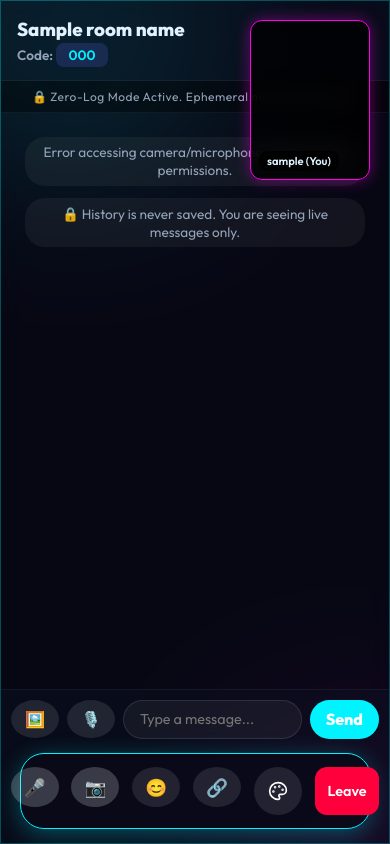
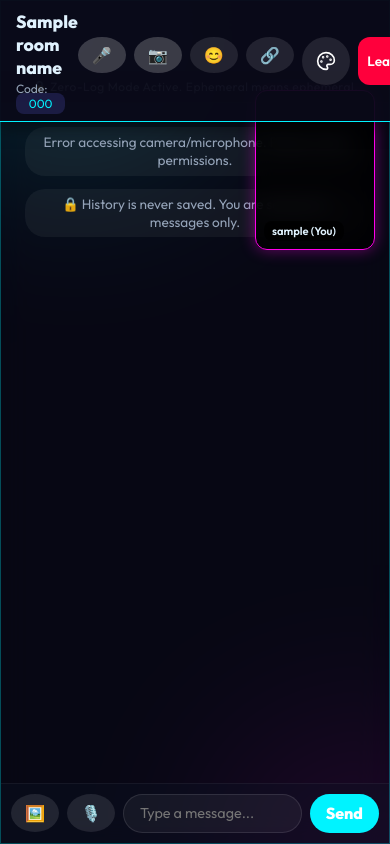
Before and after one commit to ArnavPundir22/BaatCheet, a Flask app: template templates/room.html in a window 390 px wide. Run offline with Flask 3, Linux system fonts and the light colour scheme; the template is opened without the code that fills it: most values are stand-ins (such as "Sample title", 1, 10 or a date in 2020); some libraries are stand-ins or nearby versions.

Commit message:
REPLY UI FIX

```diff
--- a/static/css/style.css
+++ b/static/css/style.css
@@ -892,33 +1039,21 @@ input[type="text"]:focus {
     }
 
     .chat-header {
-        flex-direction: column;
-        align-items: flex-start;
-        padding: 1rem;
+        display: none; /* Replaced by room-header at the top */
     }
 
-    .mobile-room-code {
-        display: block;
-        font-size: 0.85rem;
-        font-weight: 600;
-        color: var(--text-muted);
-        margin-top: 0.3rem;
+    .chat-sidebar {
+        padding-top: calc(70px + env(safe-area-inset-top, 0px)); /* space for room-header */
     }
 
     .chat-input-area {
-        padding-bottom: calc(1.5rem + 80px);
-        /* Base padding for mobile browser */
+        padding-bottom: calc(10px + env(safe-area-inset-bottom, 10px)) !important;
     }
 
     /* Target PWA specifically */
     @media all and (display-mode: standalone) {
         .chat-input-area {
-            padding-bottom: calc(1.5rem + 85px + env(safe-area-inset-bottom, 20px));
-            gap: 4px;
-        }
-
-        .room-header {
-            bottom: calc(15px + env(safe-area-inset-bottom, 20px));
+            padding-bottom: calc(15px + env(safe-area-inset-bottom, 20px)) !important;
         }
 
         .purge-content h2 {
@@ -951,34 +1086,46 @@ input[type="text"]:focus {
 
     .room-header {
         pointer-events: auto;
-        /* Enable clicks on controls */
-        padding: 0.8rem;
-        justify-content: center;
-        background: rgba(10, 10, 25, 0.85);
-        border: 1px solid var(--primary);
-        box-shadow: 0 5px 25px rgba(0, 243, 255, 0.3);
+        padding: calc(10px + env(safe-area-inset-top, 0px)) 1rem 10px 1rem;
+        justify-content: space-between;
+        background: rgba(10, 10, 25, 0.95);
+        border: none;
+        border-bottom: 1px solid var(--primary);
+        box-shadow: 0 5px 15px rgba(0, 0, 0, 0.5);
         position: fixed;
-        bottom: calc(15px + env(safe-area-inset-bottom, 10px));
-        left: 5%;
-        width: 90%;
+        top: 0;
+        bottom: auto;
+        left: 0;
+        width: 100vw;
         z-index: 100;
-        border-radius: 24px;
+        border-radius: 0;
         flex-direction: row;
+        align-items: center;
     }
 
     .room-header h2 {
-        display: none;
+        display: flex;
+        flex-direction: column;
+        font-size: 1.1rem;
+        align-items: flex-start;
+        gap: 2px;
+    }
+
+    .room-header h2 span {
+        margin-left: 0 !important;
+        font-size: 0.75rem !important;
     }
 
     .controls {
-        gap: 0.8rem;
-        width: 100%;
-        justify-content: center;
+        gap: 0.5rem;
+        width: auto;
+        justify-content: flex-end;
     }
 
     .reaction-panel {
         top: auto;
-        bottom: calc(100% + 15px);
+        bottom: auto;
+        top: calc(100% + 15px);
         width: 200px;
         padding: 10px;
         border-radius: 16px;
@@ -995,14 +1142,14 @@ input[type="text"]:focus {
     }
 
     .btn-icon {
-        width: 40px;
-        height: 40px;
-        font-size: 1.1rem;
+        width: 36px;
+        height: 36px;
+        font-size: 1rem;
     }
 
     #leave-room {
-        padding: 0.4rem 0.8rem;
-        font-size: 0.9rem;
+        padding: 0.4rem 0.6rem;
+        font-size: 0.85rem;
     }
 
     .video-grid {
@@ -1035,15 +1182,15 @@ input[type="text"]:focus {
     }
 
     .video-wrapper.local-wrapper {
-        top: 20px;
-        right: 20px;
+        top: 90px;
+        right: 15px;
         border-color: var(--secondary);
         box-shadow: 0 0 15px rgba(255, 0, 234, 0.4);
     }
 
     .video-wrapper:not(.local-wrapper) {
-        top: 80px;
-        left: 20px;
+        top: 90px;
+        left: 15px;
     }
 
     .video-label {
--- a/static/js/room.js
+++ b/static/js/room.js
@@ -295,7 +295,7 @@ function addChatMessage(user, text, isSystem = false, image = null, audio = null
 
         const replyBtn = document.createElement('button');
         replyBtn.className = 'reply-btn';
-        replyBtn.innerHTML = '↩️';
+        replyBtn.innerHTML = '<svg xmlns="http://www.w3.org/2000/svg" width="16" height="16" viewBox="0 0 24 24" fill="none" stroke="currentColor" stroke-width="2" stroke-linecap="round" stroke-linejoin="round"><polyline points="9 17 4 12 9 7"></polyline><path d="M20 18v-2a4 4 0 0 0-4-4H4"></path></svg>';
         replyBtn.title = 'Reply';
         replyBtn.onclick = () => {
             let rText = text || (image ? '📸 Image' : (audio ? '🎙️ Audio' : ''));
@@ -405,9 +405,9 @@ imageUpload.addEventListener('change', (e) => {
 
 function compressImage(file, callback) {
     const reader = new FileReader();
-    reader.onload = function(e) {
+    reader.onload = function (e) {
         const img = new Image();
-        img.onload = function() {
+        img.onload = function () {
             const canvas = document.createElement('canvas');
             const MAX_WIDTH = 800;
             const MAX_HEIGHT = 800;
--- a/templates/index.html
+++ b/templates/index.html
@@ -3,7 +3,7 @@
 
 <head>
     <meta charset="UTF-8">
-    <meta name="viewport" content="width=device-width, initial-scale=1.0">
+    <meta name="viewport" content="width=device-width, initial-scale=1.0, maximum-scale=1.0, user-scalable=no, interactive-widget=resizes-content">
     <title>BaatCheet | Ephemeral Chat</title>
     <link rel="stylesheet" href="{{ url_for('static', filename='css/style.css') }}?v=14">
     <link href="https://fonts.googleapis.com/css2?family=Outfit:wght@300;400;600;800&display=swap" rel="stylesheet">
--- a/templates/room.html
+++ b/templates/room.html
@@ -3,7 +3,7 @@
 
 <head>
     <meta charset="UTF-8">
-    <meta name="viewport" content="width=device-width, initial-scale=1.0">
+    <meta name="viewport" content="width=device-width, initial-scale=1.0, maximum-scale=1.0, user-scalable=no, interactive-widget=resizes-content">
     <title>{{ room_name }} | BaatCheet</title>
     <link rel="stylesheet" href="{{ url_for('static', filename='css/style.css') }}?v=14">
     <link href="https://fonts.googleapis.com/css2?family=Outfit:wght@300;400;600;800&display=swap" rel="stylesheet">
@@ -62,16 +62,11 @@
 
                     <button id="invite-btn" class="btn btn-icon" title="Copy Invite Link">🔗</button>
                     <button id="theme-btn" class="btn btn-icon" title="Themes">
-                        <svg xmlns="http://www.w3.org/2000/svg"
-                            width="20"
-                            height="20"
-                            viewBox="0 0 24 24"
-                            fill="none"
-                            stroke="currentColor"
-                            stroke-width="2"
-                            stroke-linecap="round"
-                            stroke-linejoin="round">
-                            <path d="M12 22a1 1 0 0 1 0-20 10 9 0 0 1 10 9 5 5 0 0 1-5 5h-2.25a1.75 1.75 0 0 0-1.4 2.8l.3.4a1.75 1.75 0 0 1-1.4 2.8z"></path>
+                        <svg xmlns="http://www.w3.org/2000/svg" width="20" height="20" viewBox="0 0 24 24" fill="none"
+                            stroke="currentColor" stroke-width="2" stroke-linecap="round" stroke-linejoin="round">
+                            <path
+                                d="M12 22a1 1 0 0 1 0-20 10 9 0 0 1 10 9 5 5 0 0 1-5 5h-2.25a1.75 1.75 0 0 0-1.4 2.8l.3.4a1.75 1.75 0 0 1-1.4 2.8z">
+                            </path>
                             <circle cx="13.5" cy="6.5" r=".5" fill="currentColor"></circle>
                             <circle cx="17.5" cy="10.5" r=".5" fill="currentColor"></circle>
                             <circle cx="6.5" cy="12.5" r=".5" fill="currentColor"></circle>
@@ -150,7 +145,7 @@
 
     <!-- Theme Modal -->
     <div id="theme-modal" class="modal-overlay" style="display:none;">
-       <div class="modal-content glass-panel">
+        <div class="modal-content glass-panel">
 
             <h3>🎨 Personalize BaatCheet</h3>
             <p>Choose how your BaatCheet looks.</p>
```
Also changed, not shown: other parts of static/css/style.css (+224 -15 lines).
